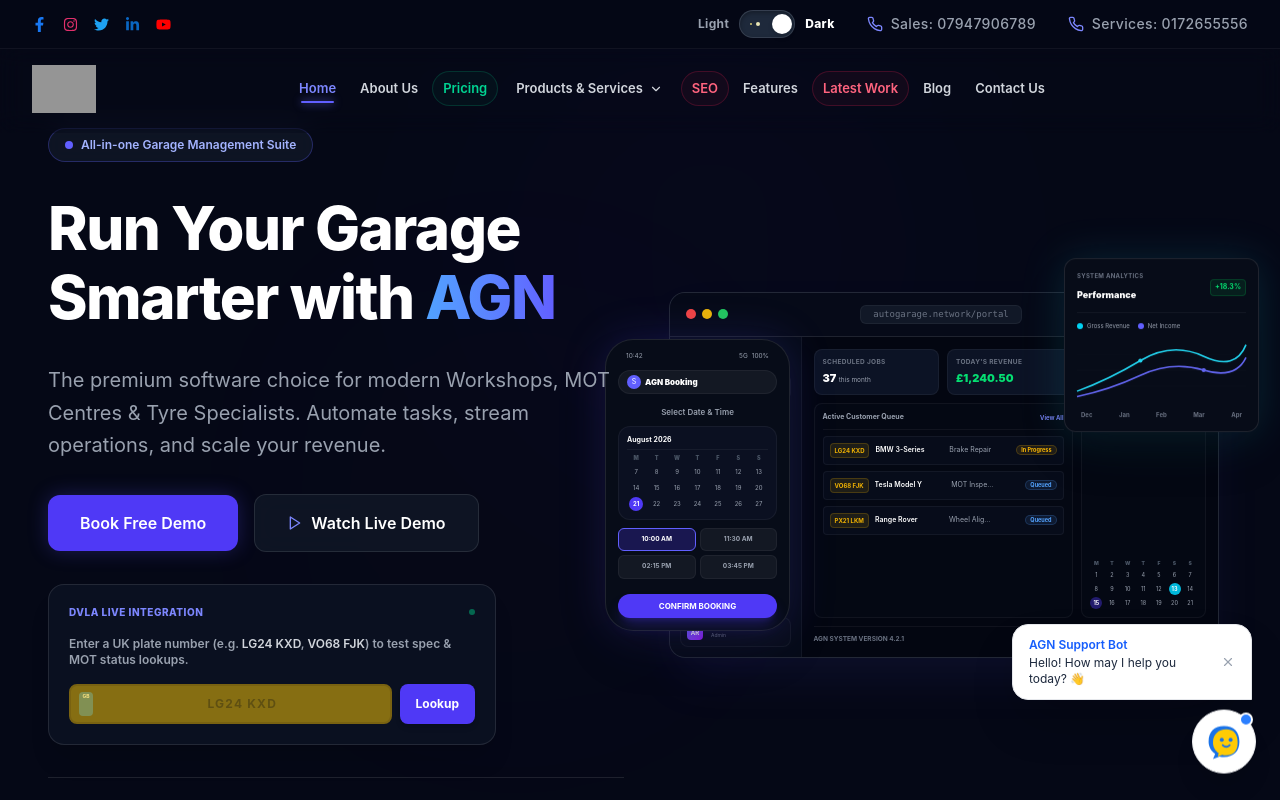
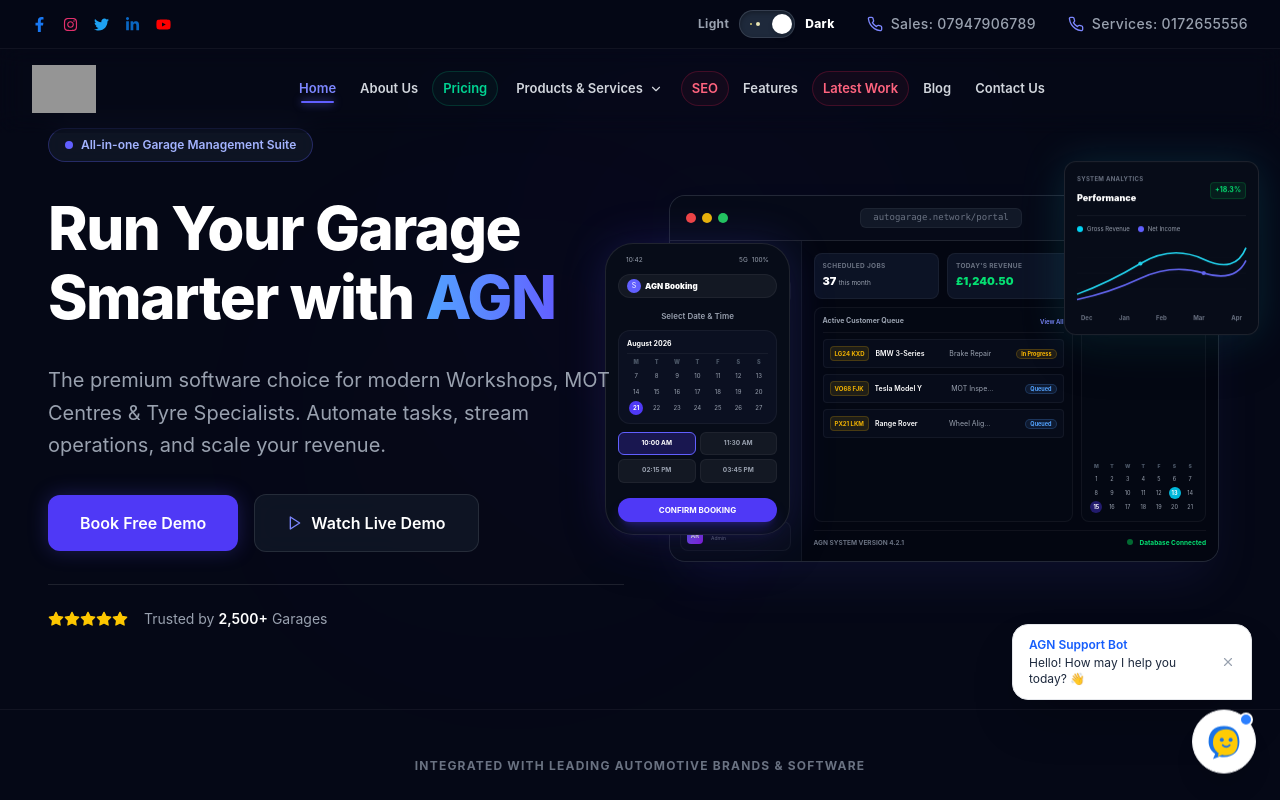
Before and after one commit to Ashutosh1702/Auto-Generate-Network, a React (Vite) app in the folder frontned/: page / in a window 1280 px wide. Shown: the top 800 px of the page. Built offline with nearby package versions, Linux system fonts and the light colour scheme; grey boxes are pictures that could not be loaded.

Commit message:
Updated code

```diff
--- a/frontned/src/components/HeroSection.jsx
+++ b/frontned/src/components/HeroSection.jsx
@@ -2,7 +2,6 @@
 import { Link } from "react-router-dom";
 import {
   motion,
-  AnimatePresence,
   useMotionValue,
   useAnimation,
 } from "framer-motion";
@@ -93,76 +92,7 @@
   const [selectedSlotIdx, setSelectedSlotIdx] = useState(0);
   const [selectedDateIdx, setSelectedDateIdx] = useState(14); // August 21
   const [bookingBtnState, setBookingBtnState] = useState("normal"); // "normal", "loading", "success"
-  // VRM Lookup states & functions
-  const [vrmInput, setVrmInput] = useState("");
-  const [isVrmLoading, setIsVrmLoading] = useState(false);
-  const [vrmResult, setVrmResult] = useState(null);
   const [isMobile, setIsMobile] = useState(false);
-
-  const handleVrmLookup = () => {
-    if (!vrmInput.trim()) {
-      alert("Please enter a registration plate.");
-      return;
-    }
-    setIsVrmLoading(true);
-    setVrmResult(null);
-
-    setTimeout(() => {
-      setIsVrmLoading(false);
-      const cleanPlate = vrmInput.trim().toUpperCase().replace(/\s/g, "");
-
-      const mockDatabase = {
-        "LG24KXD": {
-          makeModel: "BMW 3-Series M Sport",
-          year: "2024",
-          engine: "1998cc Mild-Hybrid",
-          fuel: "Petrol / Electric",
-          motStatus: "MOT NOT REQUIRED",
-          expiry: "New Vehicle (MOT due May 2027)",
-          statusColor: "bg-blue-500/10 text-blue-400 border border-blue-500/20"
-        },
-        "VO68FJK": {
-          makeModel: "Tesla Model Y Performance",
-          year: "2022",
-          engine: "Electric (350 kW)",
-          fuel: "Electric",
-          motStatus: "MOT VALID",
-          expiry: "22 August 2026",
-          statusColor: "bg-emerald-500/10 text-emerald-400 border border-emerald-500/20"
-        },
-        "HJ19LCP": {
-          makeModel: "Ford Transit Custom",
-          year: "2019",
-          engine: "1995cc EcoBlue",
-          fuel: "Diesel",
-          motStatus: "MOT VALID",
-          expiry: "14 November 2026",
-          statusColor: "bg-emerald-500/10 text-emerald-400 border border-emerald-500/20"
-        },
-        "KY68WZM": {
-          makeModel: "Škoda Kodiaq vRS 4x4",
-          year: "2018",
-          engine: "1968cc BiTDI",
-          fuel: "Diesel",
-          motStatus: "MOT VALID",
-          expiry: "18 October 2026",
-          statusColor: "bg-emerald-500/10 text-emerald-400 border border-emerald-500/20"
-        }
-      };
-
-      const result = mockDatabase[cleanPlate] || {
-        makeModel: "Audi A4 S-Line TDI",
-        year: "2020",
-        engine: "1968cc TDI",
-        fuel: "Diesel",
-        motStatus: "MOT VALID",
-        expiry: "12 September 2026",
-        statusColor: "bg-emerald-500/10 text-emerald-400 border border-emerald-500/20"
-      };
-
-      setVrmResult(result);
-    }, 1200);
-  };
 
   useEffect(() => {
     const mobileCheck = window.innerWidth < 768;
@@ -431,80 +361,7 @@
             </motion.button>
           </motion.div>
 
-          {/* UK VRM Live DVLA Lookup Demonstration Box */}
-          <motion.div
-            initial={{ opacity: 0, y: 20 }}
-            animate={{ opacity: 1, y: 0 }}
-            transition={{ duration: 0.5, delay: 0.35 }}
-            className="bg-[#0c1222]/90 border border-white/10 rounded-2xl p-5 shadow-xl space-y-4 max-w-md"
-          >
-            <div className="flex items-center justify-between select-none">
-              <span className="text-[10px] text-indigo-400 font-extrabold uppercase tracking-wider">DVLA Live Integration</span>
-              <span className="w-1.5 h-1.5 rounded-full bg-emerald-500 animate-pulse" />
-            </div>
-            <p className="text-xs text-gray-400 font-semibold select-none">
-              Enter a UK plate number (e.g. <span className="text-gray-300">LG24 KXD</span>, <span className="text-gray-300">VO68 FJK</span>) to test spec & MOT status lookups.
-            </p>
-            <div className="flex gap-2">
-              <div className="relative flex-grow flex items-center">
-                <div className="absolute left-2.5 w-3.5 h-6 bg-[#0055A5] rounded flex flex-col justify-between items-center py-0.5 text-[5px] text-white font-bold select-none leading-none">
-                  <span>GB</span>
-                </div>
-                <input
-                  type="text"
-                  placeholder="LG24 KXD"
-                  value={vrmInput}
-                  onChange={(e) => setVrmInput(e.target.value.toUpperCase())}
-                  className="w-full bg-[#FFCB05] text-black border-2 border-[#E5B203] font-bold text-center placeholder-black/30 text-xs tracking-widest uppercase py-2.5 pl-8 pr-2 rounded-lg focus:outline-none focus:ring-2 focus:ring-yellow-400/50 animate-pulse"
-                  maxLength={8}
-                />
-              </div>
-              <button
-                onClick={handleVrmLookup}
-                disabled={isVrmLoading}
-                className="bg-indigo-600 hover:bg-indigo-500 text-white text-xs font-bold px-4 py-2.5 rounded-lg shadow-md cursor-pointer transition-colors"
-              >
-                {isVrmLoading ? "Searching..." : "Lookup"}
-              </button>
-            </div>
 
-            {/* Results Display */}
-            <AnimatePresence mode="wait">
-              {vrmResult && (
-                <motion.div
-                  initial={{ opacity: 0, height: 0 }}
-                  animate={{ opacity: 1, height: "auto" }}
-                  exit={{ opacity: 0, height: 0 }}
-                  className="bg-[#050816]/70 border border-white/5 rounded-xl p-3.5 space-y-2.5 text-xs font-semibold text-gray-400 overflow-hidden"
-                >
-                  <div className="flex justify-between items-center border-b border-white/5 pb-2">
-                    <span className="text-white font-bold text-xs">{vrmResult.makeModel}</span>
-                    <span className={`px-2 py-0.5 rounded text-[8px] font-black uppercase tracking-wider ${vrmResult.statusColor}`}>
-                      {vrmResult.motStatus}
-                    </span>
-                  </div>
-                  <div className="grid grid-cols-2 gap-x-4 gap-y-2 text-[10px]">
-                    <div>
-                      <span className="text-gray-500 block text-[9px] uppercase tracking-wider">Year of Mfg</span>
-                      <span className="text-gray-200">{vrmResult.year}</span>
-                    </div>
-                    <div>
-                      <span className="text-gray-500 block text-[9px] uppercase tracking-wider">Engine Capacity</span>
-                      <span className="text-gray-200">{vrmResult.engine}</span>
-                    </div>
-                    <div>
-                      <span className="text-gray-500 block text-[9px] uppercase tracking-wider">Fuel Type</span>
-                      <span className="text-gray-200">{vrmResult.fuel}</span>
-                    </div>
-                    <div>
-                      <span className="text-gray-500 block text-[9px] uppercase tracking-wider">MOT Expiry Date</span>
-                      <span className="text-gray-200">{vrmResult.expiry}</span>
-                    </div>
-                  </div>
-                </motion.div>
-              )}
-            </AnimatePresence>
-          </motion.div>
 
 
           <motion.div
--- a/frontned/src/components/PricingSection.jsx
+++ b/frontned/src/components/PricingSection.jsx
@@ -229,7 +229,7 @@
               </div>
 
               {/* Live Savings Calculations Panel (Right) */}
-              <div className="lg:col-span-5 bg-[#050816]/75 border border-white/5 rounded-3xl p-6 flex flex-col justify-between gap-6 relative shadow-lg">
+              <div className="lg:col-span-5 bg-[#050816]/75 border border-white/5 rounded-3xl p-6 flex flex-col justify-between gap-6 relative shadow-lg roi-panel-preserve">
                 <div className="absolute top-0 right-0 w-32 h-32 bg-emerald-500/5 rounded-full blur-[40px] pointer-events-none" />
 
                 <div className="space-y-4">
--- a/frontned/src/index.css
+++ b/frontned/src/index.css
@@ -674,6 +674,52 @@
   border-color: rgba(59, 130, 246, 0.2) !important;
 }
 
+/* ROI Panel Theme Preservation - Keeps ROI panel dark and high contrast in Light Mode */
+.light .roi-panel-preserve {
+  background-color: #0c1222 !important;
+  border-color: rgba(255, 255, 255, 0.1) !important;
+  color: #ffffff !important;
+}
+.light .roi-panel-preserve .text-white {
+  color: #ffffff !important;
+}
+.light .roi-panel-preserve .text-gray-400 {
+  color: #9ca3af !important;
+}
+.light .roi-panel-preserve .text-gray-500 {
+  color: #94a3b8 !important;
+}
+.light .roi-panel-preserve .text-cyan-400 {
+  color: #22d3ee !important;
+}
+.light .roi-panel-preserve .text-emerald-400 {
+  color: #34d399 !important;
+}
+.light .roi-panel-preserve .text-indigo-400 {
+  color: #818cf8 !important;
+}
+.light .roi-panel-preserve .border-white\/5 {
+  border-color: rgba(255, 255, 255, 0.05) !important;
+}
+.light .roi-panel-preserve .bg-indigo-500\/15 {
+  background-color: rgba(99, 102, 241, 0.15) !important;
+}
+.light .roi-panel-preserve .border-indigo-500\/30 {
+  border-color: rgba(99, 102, 241, 0.3) !important;
+}
+.light .roi-panel-preserve .bg-emerald-500\/10 {
+  background-color: rgba(16, 185, 129, 0.1) !important;
+}
+.light .roi-panel-preserve .border-emerald-500\/25 {
+  border-color: rgba(16, 185, 129, 0.25) !important;
+}
+.light .roi-panel-preserve .bg-cyan-500\/10 {
+  background-color: rgba(6, 182, 212, 0.1) !important;
+}
+.light .roi-panel-preserve .border-cyan-500\/20 {
+  border-color: rgba(6, 182, 212, 0.2) !important;
+}
+
 /* Fix header overlap by increasing top padding on main layout content container (excluding homepage) */
 main.flex-grow:not(.home-main) {
   padding-top: 7rem; /* 112px on mobile to clear navbar exactly */
```
